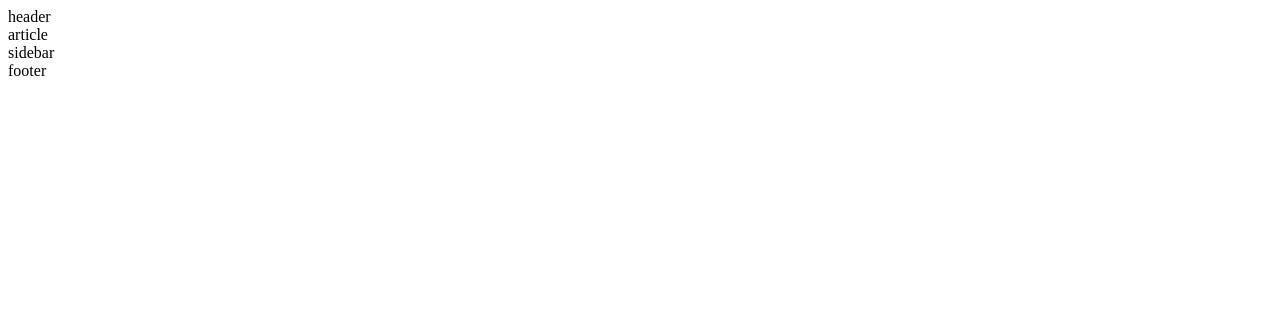
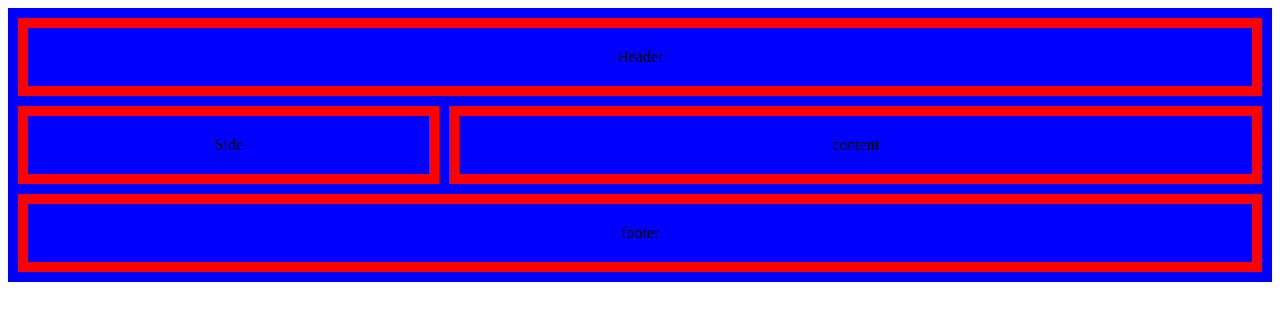
Before and after one commit to charan11w/grid--area, a plain HTML site: page index.html in a window 1280 px wide. Drawn offline with Linux system fonts and the light colour scheme.

Commit message:
did some grid practice

```diff
--- a/index.html
+++ b/index.html
@@ -10,26 +10,42 @@
       display: grid;
       grid-template-areas:
       "head head head"
-      "side c c"
+      "side cont cont"
       "footer footer footer";
+
+      padding:10px;
+      grid-gap:10px;
+      background-color: blue;
     }
 
-    header{
+    .grid-container > div{
+      background-color: blue;
+      padding:20px 0px;
+      text-align:center;
+      border:10px solid red;
+    }
+    .item1{
       grid-area: head;
     }
-    article{ grid-area: c;}
-    footer{grid-area:footer}
-    .side-bar{grid-area: side;}
+    .item2{
+      grid-area: side;
+    }
+    .item3{
+      grid-area: cont;
+    }
+    .item4{
+      grid-area: footer;
+    }
 
 
   </style>
 </head>
 <body>
-  <div class="gird-container">
-    <header>header</header>
-  <article>article</article>
-  <div class="sidebar">sidebar</sidebar>
-  <footer>footer</footer>
+  <div class="grid-container">
+    <div class="item1">Header</div>
+    <div class="item2">Side</div>
+    <div class="item3">content</div>
+    <div class="item4">footer</div>
   </div>
 </body>
 </html>
```
